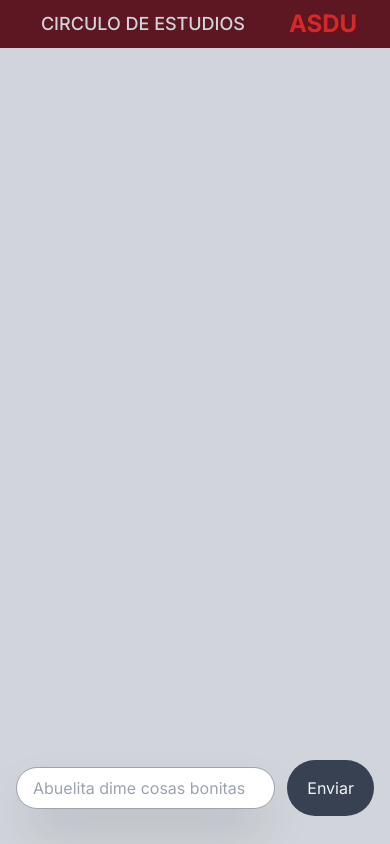
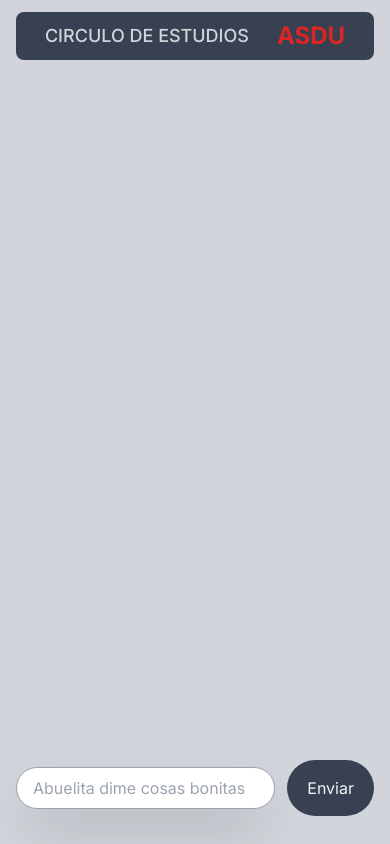
Before and after one commit to EdwardMelendezM/chatbot-for-the-attention-of-students-with-depression, a Next.js app: page / in a window 390 px wide. Built offline with nearby package versions, Linux system fonts and the light colour scheme.

Commit message:
adding user and mom icon

```diff
--- a/app/components/Chat.js
+++ b/app/components/Chat.js
@@ -16,21 +16,44 @@ const Chat = () => {
 
       '
     >
+      <div className="
+        flex
+        flex-col
+        items-start
+        justify-end
+        w-full
+        h-screen
+        px-4
+        pl-6
+        pb-24
+        pt-12
+
+      ">
         {
-        messages.map((message)=>{
-          const isAbuelita = message.role !=='user'
+          messages.map((message) => {
+            const isAbuelita = message.role !== 'user'
             return (
-          <div key={message.id}>
-            <p>
-              {isAbuelita ? 'Abuela':'Yo'}
+              <div
+                key={message.id}
+                className='
+                  py-1
+                '
+              >
+                <p className=' text-lg'>
+                  {isAbuelita ? '👩‍🦱 ' : '🙋 '}
                   <span
-                className={`${isAbuelita ? 'text-yellow-500':'text-blue-500'}`}>
+                    className={`
+                      ${isAbuelita ? 'text-yellow-500' : 'text-gray-600 '}`}
+                    >
                     {message.content}
                   </span>
                 </p>
               </div>
-        )})
+            )
+          })
         }
+      </div>
+
       <form
         onSubmit={handleSubmit}
         className='
--- a/app/components/Logo.js
+++ b/app/components/Logo.js
@@ -2,15 +2,23 @@ import Image from "next/image";
 
 const Logo = () => {
   return (
-    <div
-      className="
+    <div className="
+        px-4
+        py-3
+        sm:p-1
         absolute
-        py-2
         top-0
         left-1/2
         transform
         -translate-x-1/2
-        bg-[#5D1722]
+        w-full
+        md:w-auto
+      ">
+      <div
+        className="
+          py-2
+          bg-gray-700
+          rounded-lg
           md:bg-[rgba(0,0,0,0.6)]
           md:rounded-full
           w-full
@@ -36,7 +44,7 @@ const Logo = () => {
             height={250}
             className="
             hidden
-          sm:block
+            md:block
             w-auto
             px-3
             md:px-5
@@ -53,9 +61,9 @@ const Logo = () => {
               md:text-xl
               font-medium
               text-center
-                px-5
+              px-2
+              md:p-1
               text-gray-300
-
               ">
             CIRCULO DE ESTUDIOS
           </div>
@@ -65,7 +73,7 @@ const Logo = () => {
                     md:text-3xl
                     font-bold
                     text-center
-                  px-3
+                    px-2
                     md:px-5
                   text-red-600
 
@@ -75,6 +83,7 @@ const Logo = () => {
         </div>
 
       </div>
+    </div>
    );
 }
 
--- a/app/page.js
+++ b/app/page.js
@@ -13,7 +13,9 @@ export default function Home() {
         gap-4
         "
       >
+
       <Logo />
+
 
       <div
         className="
```
Lines whose indentation alone changed are shown as unchanged.
